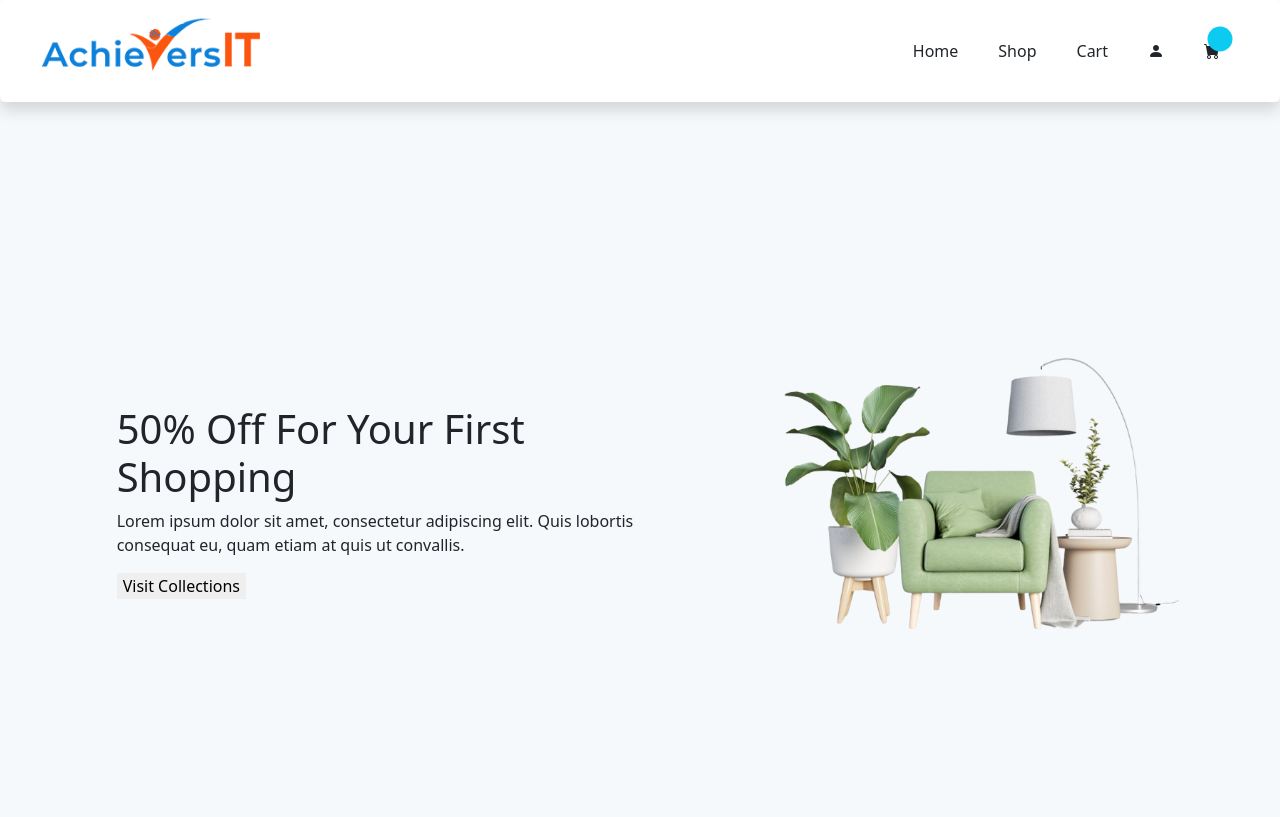
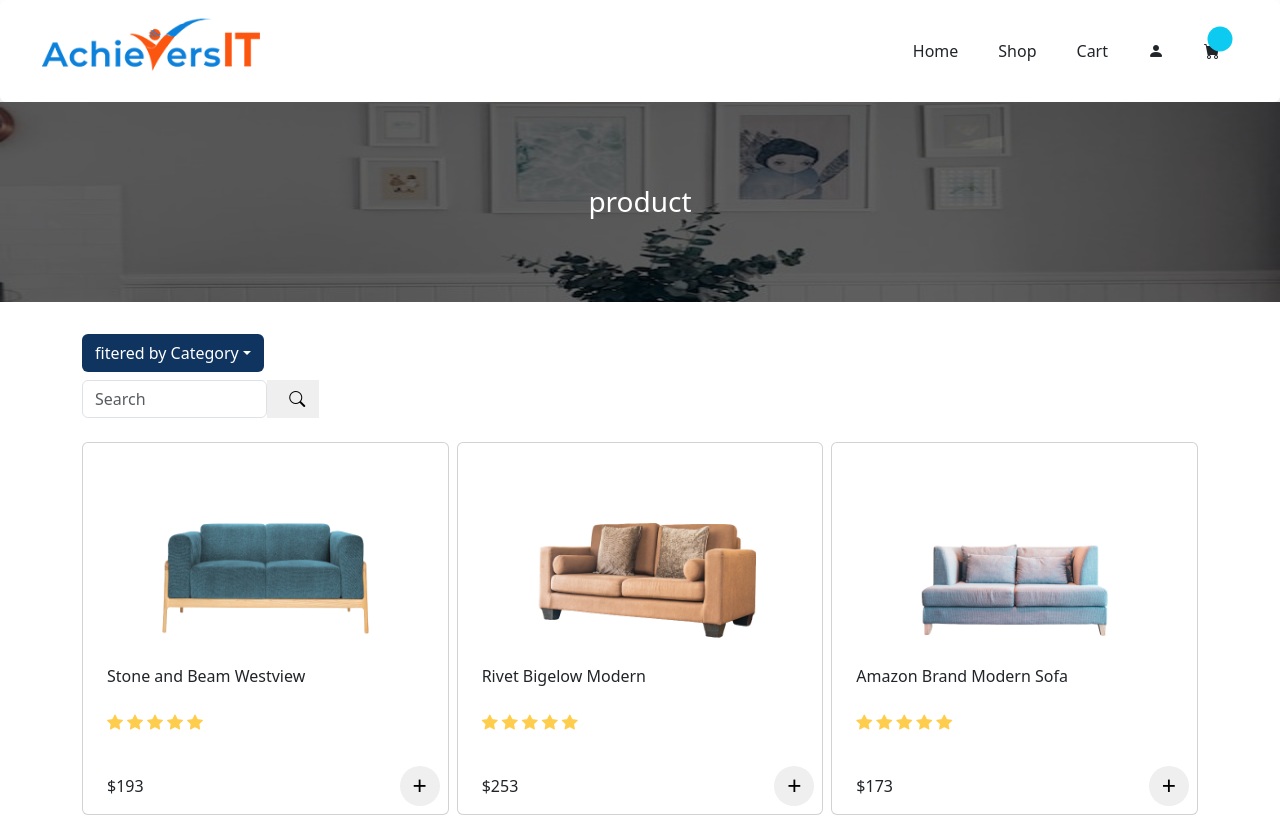
Before and after one commit to saikumarperamsetty/AchiversIT, a React (Create React App) app in the folder React/ecommerce/: page /shop in a window 1280 px wide. Shown: the top 817 px of the page. Built offline with nearby package versions, Linux system fonts and the light colour scheme.

Commit message:
product and shop completed

```diff
--- a/React/ecommerce/package.json
+++ b/React/ecommerce/package.json
@@ -9,6 +9,7 @@
     "bootstrap": "^5.3.3",
     "react": "^18.3.1",
     "react-dom": "^18.3.1",
+    "react-redux": "^9.1.2",
     "react-router-dom": "^6.26.1",
     "react-scripts": "5.0.1",
     "web-vitals": "^2.1.4"
--- a/React/ecommerce/src/App.js
+++ b/React/ecommerce/src/App.js
@@ -1,10 +1,14 @@
 import './App.css';
 import '../node_modules/bootstrap/dist/css/bootstrap.min.css'
-import Home from './components/Home/Home';
+import Routing from './components/router/Routing';
+import Header from './components/Header/Header';
+
+
 function App() {
   return (
     <>
-        <Home/>
+        <Header/>
+        <Routing/>
     </>
   );
 }
--- a/React/ecommerce/src/components/Home/BestSales.jsx
+++ b/React/ecommerce/src/components/Home/BestSales.jsx
@@ -1,5 +1,6 @@
 import React, { useEffect, useState } from 'react'
 import { products } from '../../Assets/Images/products'
+import { Link } from 'react-router-dom';
 
 const BestSales = () => {
 
@@ -26,7 +27,9 @@
                 <div className="col-md-4">
                  <div className="card">
              <div className="card-body d-flex justify-content-center">
+                <Link to={`/product/${items.id}`}>
                  <img src={items.imgUrl} className='img-fluid' alt={items.id} style={{height:'12rem'}}/>
+                 </Link>
              </div>
                  <div className="card-title">
                     <h6 className='ms-4 p-1'>{items.productName}</h6>
--- a/React/ecommerce/src/components/Home/Home.jsx
+++ b/React/ecommerce/src/components/Home/Home.jsx
@@ -1,5 +1,4 @@
 import React from 'react'
-import Header from '../Header/Header'
 import Carousel from './Carousel'
 import ServiceData from './ServiceData'
 import BigDiscount from './BigDiscount'
@@ -10,7 +9,6 @@
 const Home = () => {
   return (
     <div>
-      <Header/>
       <Carousel/>
       <ServiceData/>
       <BigDiscount/>
--- a/React/ecommerce/src/components/Home/NewArrivals.jsx
+++ b/React/ecommerce/src/components/Home/NewArrivals.jsx
@@ -1,5 +1,6 @@
 import React, { useEffect, useState } from 'react'
 import { products } from '../../Assets/Images/products'
+import { Link } from 'react-router-dom';
 
 const NewArrivals = () => {
 
@@ -26,7 +27,9 @@
                 <div className="col-md-4">
             <div className="card" style={{height:'100%'}}>
                 <div className='card-body d-flex justify-content-center'>
+                    <Link to={`/product/${items.id}`}>
                     <img src={items.imgUrl} className='img-fluid' alt={items.id} style={{height:'12rem'}}/>
+                    </Link>
                 </div>
                 <div className="card-title">
                     <h6 className='ms-4 p-1'>{items.productName}</h6>
--- /dev/null
+++ b/React/ecommerce/src/components/Shop/Shop.jsx
@@ -0,0 +1,123 @@
+import React, { useEffect, useState } from 'react'
+import { Link } from 'react-router-dom'
+// import useDispatch from 'react-router-dom'
+import cover from '../../Assets/Images/cover.jpg'
+import { products } from '../../Assets/Images/products'
+// import toast from 'react-router-dom'
+const Shop = () => {
+
+    const [coverHeading, setCoverHeading] = useState('product');
+
+    // const dispatch = useDispatch();
+
+    let forSofaProducts = products.filter((input)=>{
+        return input.category === 'sofa';
+    })
+
+    const [productCategory,setProductCategory] = useState(forSofaProducts);
+
+    let linkButtonHandler = (category)=>{
+        let getItems = products.filter((temp)=>{
+            return temp.category === category;
+        })
+        setProductCategory(getItems);
+        setCoverHeading(category);
+    }
+
+        const handleSubmit = (e)=>{
+            e.preventDefault();
+            let getDropdownItems = products.filter((item)=>{
+                return item.category === e.target[0].value;
+            })
+            if(getDropdownItems){
+                setProductCategory(getDropdownItems);
+                setCoverHeading(e.target[0].value);
+            }
+            else
+            setProductCategory([]);
+        }
+
+        // let buttonHandler = ()=>{
+        //     toast.success('Product has been added to Cart!')
+        // }
+  return (
+    <>
+    <div className="position-relative">
+        <img src={cover} alt="cover" style={{width:'100%',height:'25vh',filter:'brightness(40%)'}}/>
+        <h3 className='position-absolute start-50 top-50 translate-middle text-white' style={{zIndex:2}}>{coverHeading}</h3>
+    </div>
+
+<div className="container mt-4 mb-4">
+    {/* For dropdown and search bar */}
+    <div className="row mt-4 mb-4">
+
+        <div className="col-md-4 mt-2">
+
+            <div className="dropdown">
+                <button className='btn dropdown-toggle' type='button' data-bs-toggle='dropdown' aria-expanded='false' style={{backgroundColor:'#0f3460',color:'white'}}>fitered by Category</button>
+
+            <ul className="dropdown-menu">
+                    <li><Link className='dropdown-item' onClick={()=>linkButtonHandler('sofa')}>Sofa</Link></li>
+                    <li><Link className='dropdown-item' onClick={()=>linkButtonHandler('chair')}>Chair</Link></li>
+                    <li><Link className='dropdown-item' onClick={()=>linkButtonHandler('watch')}>Watch</Link></li>
+                    <li><Link className='dropdown-item' onClick={()=>linkButtonHandler('mobile')}>Mobile</Link></li>
+                    <li><Link className='dropdown-item' onClick={()=>linkButtonHandler('wireless')}>Wireless</Link></li>
+            </ul>
+
+            <div className="col-md-8 mt-2">
+                <form className='d-flex' role='search' onSubmit={handleSubmit}>
+                    <input className='form-control' type="search" placeholder='Search'/>
+                    <button type='submit' style={{border:'0px'}}><i className='bi bi-search p-2 ms-2'></i></button>
+                </form>
+            </div>
+
+            </div>
+        </div>
+    </div>
+</div>
+                {/* for Every product */}
+            <div className="container mt-4 mb-4">
+                <div className="row g-2 d-flex justify-content-center">
+                    {
+                        productCategory.length > 0 ? (
+                        productCategory.map((items)=>(
+                            <div className="col-md-4">
+                            <div className="card" style={{height:'100%'}}>
+                                <div className="card-body">
+                                <Link to={`/product/${items.id}`}>
+                                <div className='card-img-top d-flex justify-content-center'>
+                                    <img src={items.imgUrl} className='card-img-top w-75' alt={items.id} style={{height:'12rem'}}/>
+                                </div>
+                                </Link>
+                                </div>
+
+                                <div className="card-title">
+                                    <h6 className='card-title ms-4'>{items.productName}</h6>
+                                    <span className='d-flex mt-4 mb-4 ms-4'>
+                                        <i className='bi bi-star-fill' style={{color:'#ffcd4e'}}></i>
+                                        <i className='bi bi-star-fill ms-1' style={{color:'#ffcd4e'}}></i>
+                                        <i className='bi bi-star-fill ms-1' style={{color:'#ffcd4e'}}></i>
+                                        <i className='bi bi-star-fill ms-1' style={{color:'#ffcd4e'}}></i>
+                                        <i className='bi bi-star-fill ms-1' style={{color:'#ffcd4e'}}></i>
+                                    </span>
+                                </div>
+
+                                <div className="d-flex justify-content-between align-items-center">
+                                    <h6 className='ms-4'>${items.price}</h6>
+                                    <button className='me-2 mb-2' style={{border:'0px',borderRadius:'50%',width:'40px',height:'40px',fontSize:'25px',paddingBottom:'4px'}}>+</button>
+                                </div>
+                            </div>
+                        </div>
+                        ))
+                    ) : (
+                        <div className="col bg-light text-center">
+                            <h3>product not Found!</h3>
+                        </div>
+                    )}
+                </div>
+          </div>
+    </>
+  )
+}
+
+export default Shop
--- /dev/null
+++ b/React/ecommerce/src/components/router/Routing.js
@@ -0,0 +1,19 @@
+import React from 'react'
+import { Route, Routes } from 'react-router-dom'
+import Home from '../Home/Home'
+import Product from '../Product/Product'
+import Shop from '../Shop/Shop'
+
+const Routing = () => {
+  return (
+    <div>
+      <Routes>
+        <Route path='/' element={<Home/>}/>
+        <Route path='/product/:id' element={<Product/>}/>
+        <Route path='/shop' element={<Shop/>}/>
+      </Routes>
+    </div>
+  )
+}
+
+export default Routing
```
Also changed, not shown: React/ecommerce/src/Routing/Routing.js (deleted, +0 -17 lines), React/ecommerce/src/components/Product/Product.jsx (+52 -52 lines), 1 other file (tests, documents, lock files or other folders).
